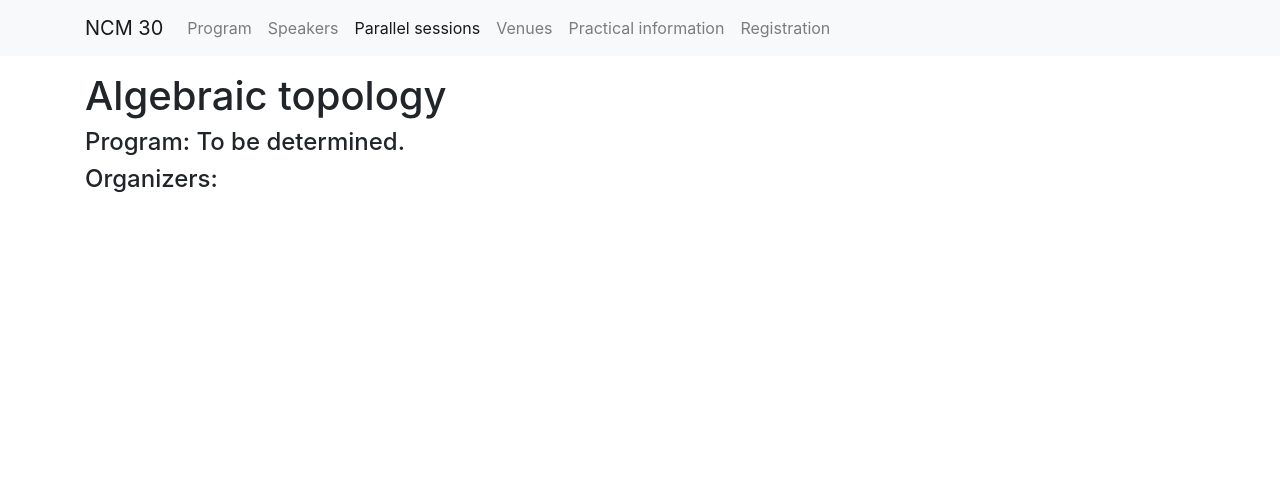
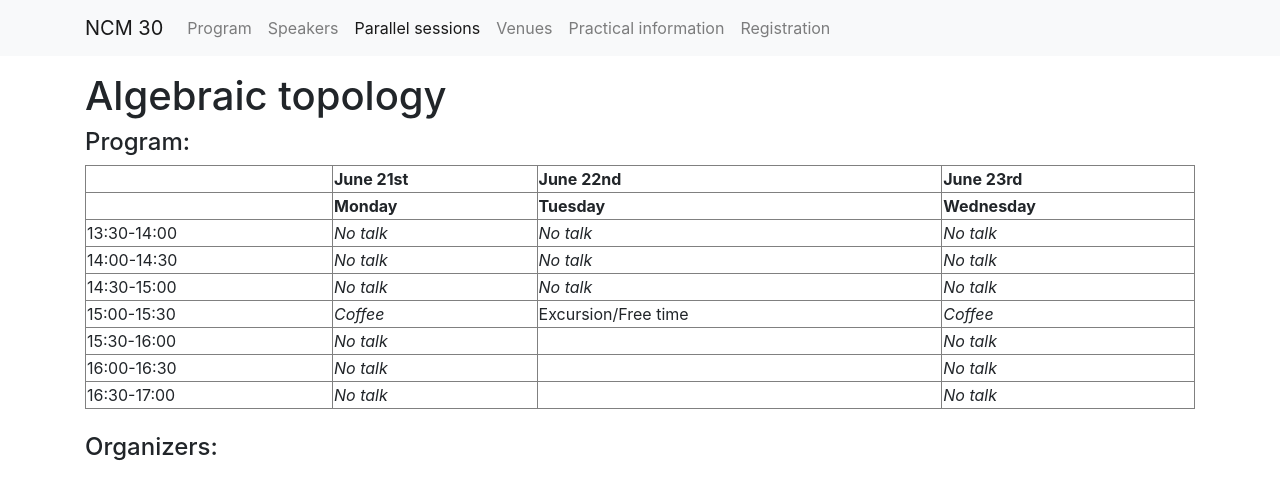
Before and after one commit to IslenskaStaerdfraedafelagid/ncm30-website, a Jekyll site: the page built from sessions/algebraic-topology/index.md, in a window 1280 px wide. Shown: the top 499 px of the page. Built offline with Jekyll 4.4.1, drawn with Linux system fonts in a browser that asks for light colours.

Commit message:
Nú er hægt að setja inn upplýsingar.

```diff
--- /dev/null
+++ b/_includes/session_slot.html
@@ -0,0 +1,17 @@
+{% assign found_speaker = false %}
+
+{% for speaker in include.speakers %}
+  {% if speaker.slot == include.slot %}
+    {% assign found_speaker = true %}
+
+    {% if speaker.link %}
+      <a href="{{ speaker.link }}">{{ speaker.name }}</a>
+    {% else %}
+      {{ speaker.name }}
+    {% endif %}
+  {% endif %}
+{% endfor %}
+
+{% unless found_speaker %}
+  <i>No talk</i>
+{% endunless %}
--- a/_layouts/session.html
+++ b/_layouts/session.html
@@ -8,7 +8,100 @@
 
 {{ content }}
 
-<H4> Program: To be determined.</H4>
+<H4> Program:</H4>
+
+<table border="1" style="border-collapse: collapse; width: 100%;">
+  <thead>
+    <tr>
+      <th> </th>
+      <th>June 21st</th>
+      <th>June 22nd</th>
+      <th>June 23rd</th>
+    </tr>
+    <tr>
+      <th> </th>
+      <th>Monday</th>
+      <th>Tuesday</th>
+      <th>Wednesday</th>
+    </tr>
+  </thead>
+  <tbody>
+    <tr>
+      <td>13:30-14:00</td>
+      <td>
+        {% include session_slot.html speakers=page.speakers slot="1-13:30" %}
+      </td>
+      <td>
+        {% include session_slot.html speakers=page.speakers slot="2-13:30" %}
+      </td>
+      <td>
+        {% include session_slot.html speakers=page.speakers slot="3-13:30" %}
+      </td>
+    </tr>
+    <tr>
+      <td>14:00-14:30</td>
+      <td>
+        {% include session_slot.html speakers=page.speakers slot="1-14:00" %}
+      </td>
+      <td>
+        {% include session_slot.html speakers=page.speakers slot="2-14:00" %}
+      </td>
+      <td>
+        {% include session_slot.html speakers=page.speakers slot="3-14:00" %}
+      </td>
+    </tr>
+    <tr>
+      <td>14:30-15:00</td>
+      <td>
+        {% include session_slot.html speakers=page.speakers slot="1-14:30" %}
+      </td>
+      <td>
+        {% include session_slot.html speakers=page.speakers slot="2-14:30" %}
+      </td>
+      <td>
+        {% include session_slot.html speakers=page.speakers slot="3-14:30" %}
+      </td>
+    </tr>
+    <tr>
+      <td>15:00-15:30</td>
+      <td><i>Coffee</i></td>
+      <td>Excursion/Free time</td>
+      <td><i>Coffee</i></td>
+    </tr>
+    <tr>
+      <td>15:30-16:00</td>
+      <td>
+        {% include session_slot.html speakers=page.speakers slot="1-15:30" %}
+      </td>
+      <td></td>
+      <td>
+        {% include session_slot.html speakers=page.speakers slot="3-15:30" %}
+      </td>
+    </tr>
+    <tr>
+      <td>16:00-16:30</td>
+      <td>
+        {% include session_slot.html speakers=page.speakers slot="1-16:00" %}
+      </td>
+      <td></td>
+      <td>
+        {% include session_slot.html speakers=page.speakers slot="3-16:00" %}
+      </td>
+    </tr>
+    <tr>
+      <td>16:30-17:00</td>
+      <td>
+        {% include session_slot.html speakers=page.speakers slot="1-16:30" %}
+      </td>
+      <td></td>
+      <td>
+        {% include session_slot.html speakers=page.speakers slot="3-16:30" %}
+      </td>
+    </tr>
+  </tbody>
+</table>
+
+<br>
 
 <H4> Organizers: </H4>
 {% if page.organizers %}
```
Also changed, not shown: _layouts/session_speaker.html (added, +11 -0 lines), sessions/test/index.md (added, +67 -0 lines), sessions/test/speaker1.md (added, +6 -0 lines), sessions/test/speaker3.md (added, +6 -0 lines).
